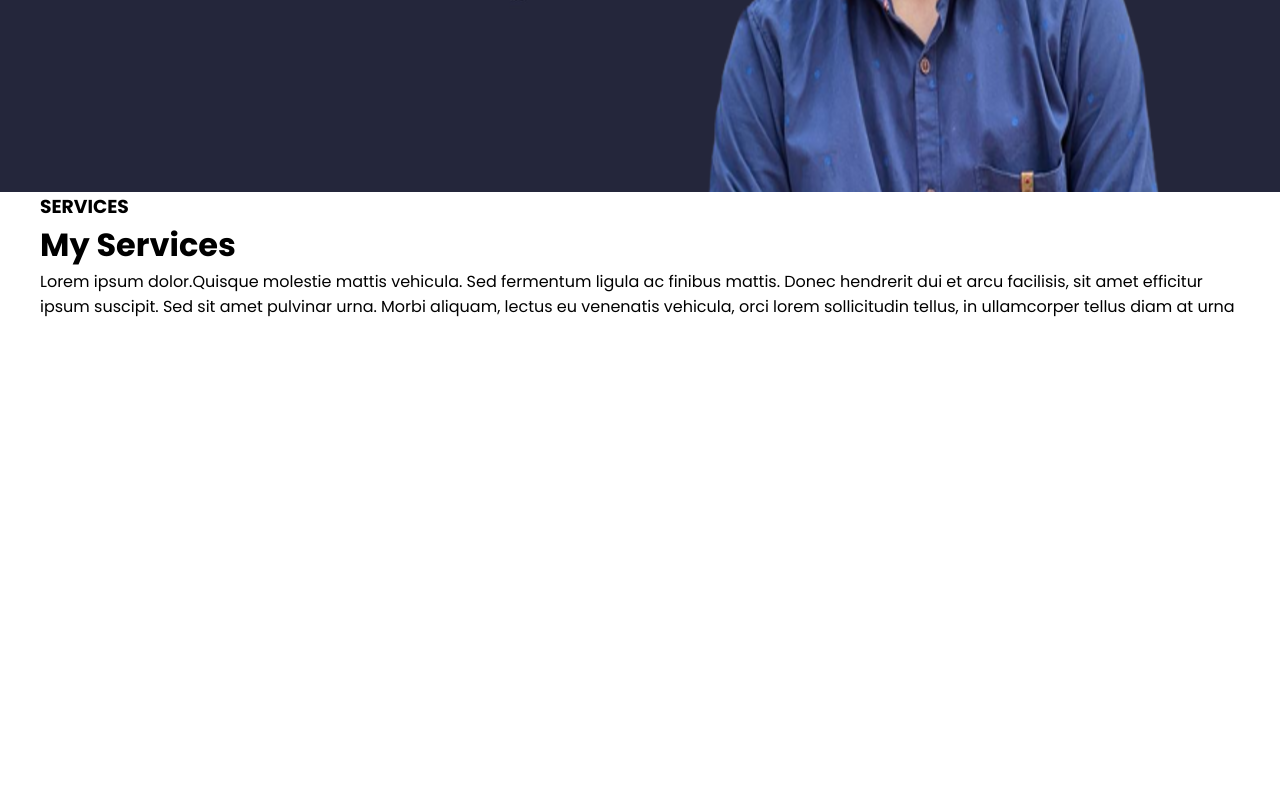
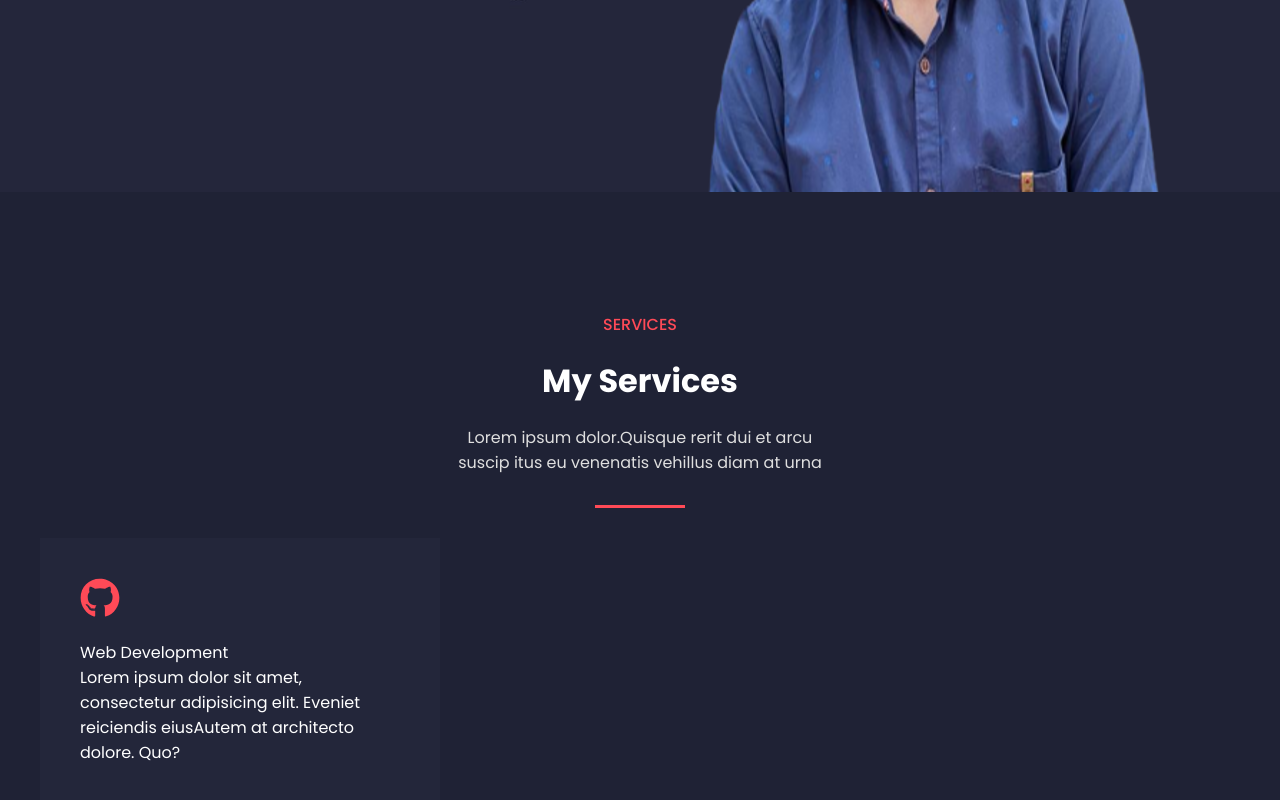
Before and after one commit to Sankalpcreat/protfolio, a React (Create React App) app: page / in a window 1280 px wide. Shown: the part 608-1408 px from the top of the page. Before the commit the page ends 927 px from the top, so only its background shows below. Built offline with nearby package versions, Linux system fonts and the light colour scheme.

Commit message:
third commit

```diff
--- a/src/App.css
+++ b/src/App.css
@@ -58,6 +58,10 @@ font-family: 'Poppins', sans-serif;
 .col-6{
   width: 50%;
 }
+.col-4{
+  width: 33.33333%;
+}
+
 .header__content{
  display: flex;
  align-items: center;
@@ -123,3 +127,48 @@ font-family: 'Poppins', sans-serif;
   padding: 0 30px;
   margin-top: 150px;
 }
+.service{
+  background: #1f2235;
+  padding: 100px 0;
+  color: #fff;
+}
+.common{
+  width:33.3333%;
+  margin: 20px auto;
+  text-align: center;
+}
+.heading{
+  margin-bottom: 20px;
+  font-weight: 500;
+  color: #ff4a57;
+  font-size: 16px;
+}
+.mainheader{
+font-size: 32px;
+margin-bottom: 20px;
+
+}
+.mainContent{
+  font-size: 16px;
+  color: #dfdfdf;
+}
+.commonBorder{
+  background: #ff4a57;
+  height: 3px;
+  width: 90px;
+  margin: 30px auto;
+
+}
+.services__box{
+  padding: 40px;
+  background: #23263a;
+  color: #fff;
+}
+.commonIcons{
+font-size: 40px;
+color: #ff4a57;
+margin-bottom: 15px;
+}
+.service__box-header{
+
+}
--- a/src/components/Service.js
+++ b/src/components/Service.js
@@ -1,15 +1,33 @@
 import React from 'react'
+import {FaGithub} from "react-icons/fa";
 
 const Service = () => {
   return (
     <div className='service'>
       <div className='container'>
         <div className='service__header'>
+            <div className='common'>
             <h3 className='heading'>SERVICES</h3>
             <h1 className='mainheader'>
                 My Services
             </h1>
-            <p className='mainContent'>Lorem ipsum dolor.Quisque molestie mattis vehicula. Sed fermentum ligula ac finibus mattis. Donec hendrerit dui et arcu facilisis, sit amet efficitur ipsum suscipit. Sed sit amet pulvinar urna. Morbi aliquam, lectus eu venenatis vehicula, orci lorem sollicitudin tellus, in ullamcorper tellus diam at urna</p>
+            <p className='mainContent'>Lorem ipsum dolor.Quisque rerit dui et arcu suscip
+            itus eu venenatis vehillus diam at urna</p>
+            <div className='commonBorder'></div>
+            </div>
+         <div className="row">
+          <div className="col-4">
+            <div className="services__box">
+              <FaGithub className='commonIcons'/>
+              <div className="service__box-header">
+                Web Development
+              </div>
+              <div className="services__box-p">
+                Lorem ipsum dolor sit amet, consectetur adipisicing elit.
+                 Eveniet reiciendis eiusAutem at architecto dolore. Quo?</div>
+            </div>
+          </div>
+         </div>
         </div>
       </div>
     </div>
```
